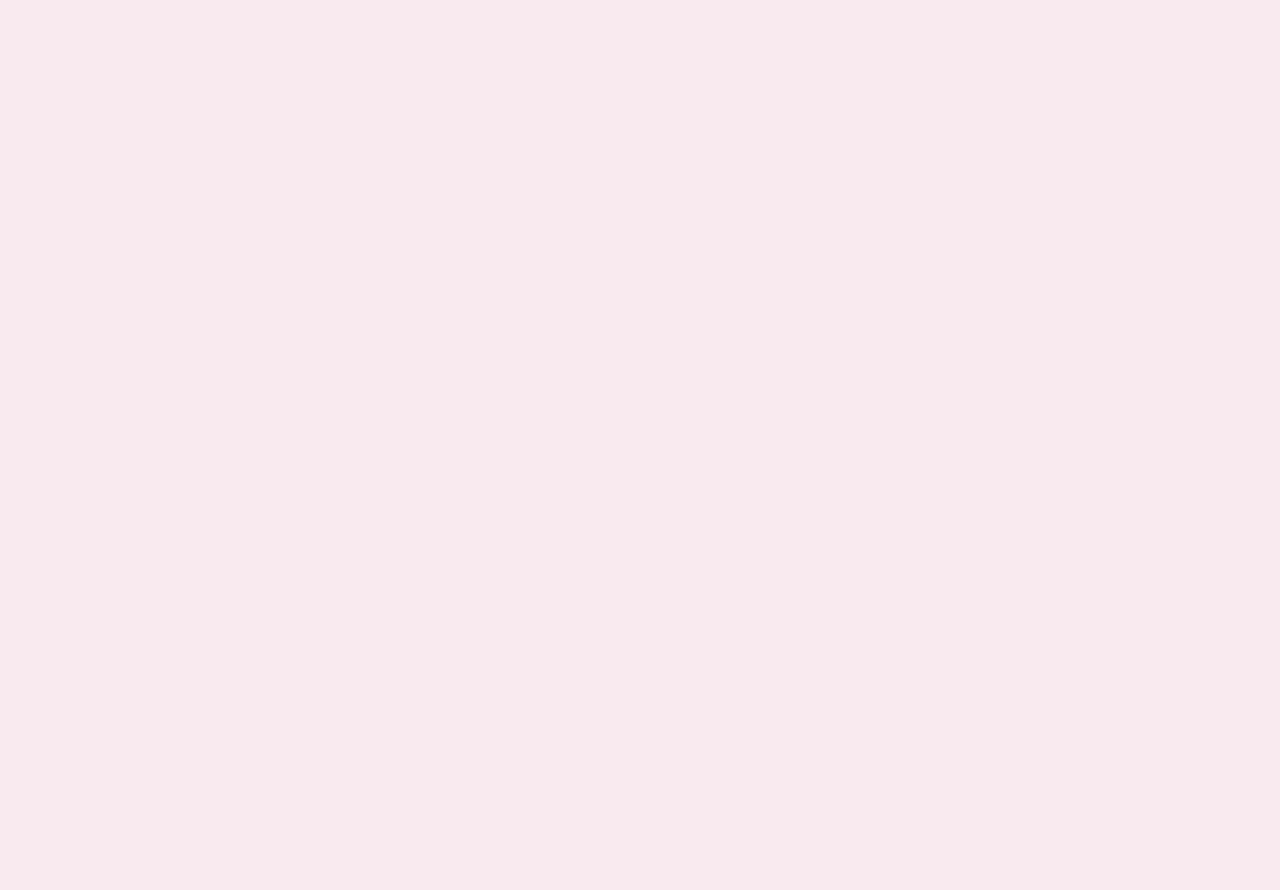
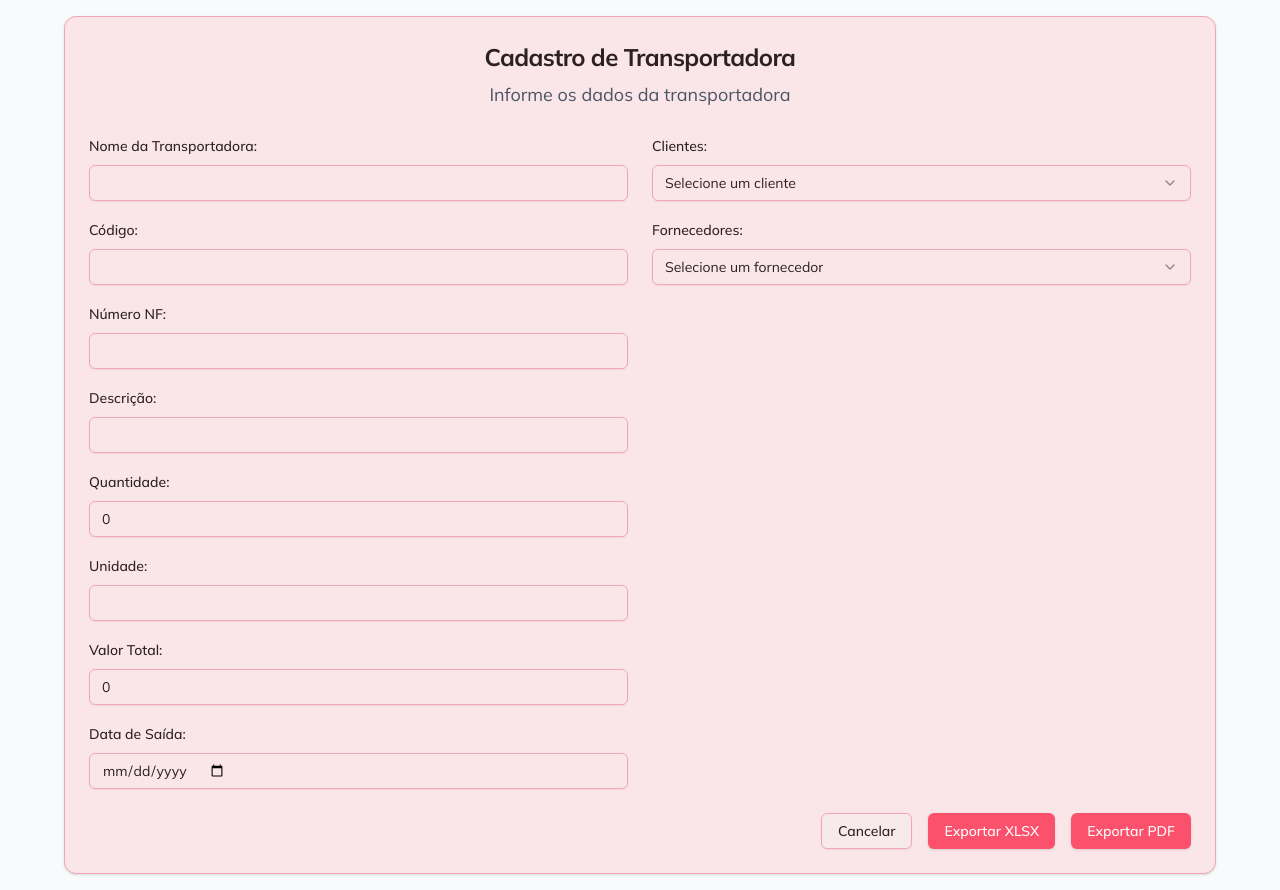
Before and after one commit to jairo-de-lima/patricia-prudente, a Next.js app: page /transportadora in a window 1280 px wide. Before the commit the page ends 800 px from the top, so only its background shows below. Built offline with nearby package versions, Linux system fonts and the light colour scheme.

Commit message:
Add transportadora form with export functionality and update dependencies

```diff
--- a/app/transportadora/_components/carrier.tsx
+++ b/app/transportadora/_components/carrier.tsx
@@ -1,5 +1,213 @@
-const CarrierPage = () => {
-  return <div></div>;
+"use client";
+
+import React, { useState } from "react";
+import {
+  Card,
+  CardContent,
+  CardHeader,
+  CardTitle,
+} from "@/app/_components/ui/card";
+import { Label } from "@/app/_components/ui/label";
+import { Input } from "@/app/_components/ui/input";
+import { Button } from "@/app/_components/ui/button";
+import {
+  Select,
+  SelectContent,
+  SelectItem,
+  SelectTrigger,
+  SelectValue,
+} from "@/app/_components/ui/select";
+
+import { saveAs } from "file-saver";
+import * as XLSX from "xlsx";
+import { jsPDF } from "jspdf";
+
+const CarrierPage = ({ fornecedores, clientes, transportadora }) => {
+  const [nomeTransportadora, setNomeTransportadora] = useState("");
+  const [codigo, setCodigo] = useState("");
+  const [numeroNF, setNumeroNF] = useState("");
+  const [descricao, setDescricao] = useState("");
+  const [quantidade, setQuantidade] = useState(0);
+  const [unidade, setUnidade] = useState("");
+  const [valorTotal, setValorTotal] = useState(0);
+  const [dataSaida, setDataSaida] = useState("");
+
+  const handleExportXLSX = () => {
+    const transportadoraData = [
+      {
+        Nome: nomeTransportadora,
+        Codigo: codigo,
+        NF: numeroNF,
+        Descricao: descricao,
+        Quantidade: quantidade,
+        Unidade: unidade,
+        ValorTotal: valorTotal,
+        DataSaida: dataSaida,
+      },
+    ];
+
+    const ws = XLSX.utils.json_to_sheet(transportadoraData);
+    const wb = XLSX.utils.book_new();
+    XLSX.utils.book_append_sheet(wb, ws, "Transportadora");
+    const excelBuffer = XLSX.write(wb, { bookType: "xlsx", type: "array" });
+    const file = new Blob([excelBuffer], { type: "application/octet-stream" });
+    saveAs(file, "transportadora.xlsx");
+  };
+
+  const handleExportPDF = () => {
+    const doc = new jsPDF();
+    doc.text("Transportadora - Dados", 20, 20);
+    doc.text(`Nome: ${nomeTransportadora}`, 20, 30);
+    doc.text(`Código: ${codigo}`, 20, 40);
+    doc.text(`Número NF: ${numeroNF}`, 20, 50);
+    doc.text(`Descrição: ${descricao}`, 20, 60);
+    doc.text(`Quantidade: ${quantidade}`, 20, 70);
+    doc.text(`Unidade: ${unidade}`, 20, 80);
+    doc.text(`Valor Total: ${valorTotal}`, 20, 90);
+    doc.text(`Data de Saída: ${dataSaida}`, 20, 100);
+    doc.save("transportadora.pdf");
+  };
+
+  return (
+    <div className="flex min-h-screen w-full items-center justify-center bg-gray-50 p-4">
+      <Card className="w-full max-w-6xl">
+        <CardHeader className="space-y-2">
+          <CardTitle className="text-center text-2xl font-bold">
+            Cadastro de Transportadora
+          </CardTitle>
+          <div className="text-center text-lg text-gray-600">
+            Informe os dados da transportadora
+          </div>
+        </CardHeader>
+
+        <CardContent>
+          <form className="space-y-6">
+            <div className="grid gap-6 md:grid-cols-2">
+              {/* Informações de Transportadora */}
+              <div className="space-y-4">
+                <div className="space-y-2">
+                  <Label htmlFor="nomeTransportadora">
+                    Nome da Transportadora:
+                  </Label>
+                  <Input
+                    id="nomeTransportadora"
+                    value={nomeTransportadora}
+                    onChange={(e) => setNomeTransportadora(e.target.value)}
+                  />
+                </div>
+                <div className="space-y-2">
+                  <Label htmlFor="codigo">Código:</Label>
+                  <Input
+                    id="codigo"
+                    value={codigo}
+                    onChange={(e) => setCodigo(e.target.value)}
+                  />
+                </div>
+                <div className="space-y-2">
+                  <Label htmlFor="numeroNF">Número NF:</Label>
+                  <Input
+                    id="numeroNF"
+                    value={numeroNF}
+                    onChange={(e) => setNumeroNF(e.target.value)}
+                  />
+                </div>
+                <div className="space-y-2">
+                  <Label htmlFor="descricao">Descrição:</Label>
+                  <Input
+                    id="descricao"
+                    value={descricao}
+                    onChange={(e) => setDescricao(e.target.value)}
+                  />
+                </div>
+                <div className="space-y-2">
+                  <Label htmlFor="quantidade">Quantidade:</Label>
+                  <Input
+                    id="quantidade"
+                    type="number"
+                    value={quantidade}
+                    onChange={(e) => setQuantidade(Number(e.target.value))}
+                  />
+                </div>
+                <div className="space-y-2">
+                  <Label htmlFor="unidade">Unidade:</Label>
+                  <Input
+                    id="unidade"
+                    value={unidade}
+                    onChange={(e) => setUnidade(e.target.value)}
+                  />
+                </div>
+                <div className="space-y-2">
+                  <Label htmlFor="valorTotal">Valor Total:</Label>
+                  <Input
+                    id="valorTotal"
+                    type="number"
+                    value={valorTotal}
+                    onChange={(e) => setValorTotal(Number(e.target.value))}
+                  />
+                </div>
+                <div className="space-y-2">
+                  <Label htmlFor="dataSaida">Data de Saída:</Label>
+                  <Input
+                    id="dataSaida"
+                    type="date"
+                    value={dataSaida}
+                    onChange={(e) => setDataSaida(e.target.value)}
+                  />
+                </div>
+              </div>
+
+              {/* Clientes e Fornecedores */}
+              <div className="space-y-4">
+                <div className="space-y-2">
+                  <Label>Clientes:</Label>
+                  <Select>
+                    <SelectTrigger>
+                      <SelectValue placeholder="Selecione um cliente" />
+                    </SelectTrigger>
+                    <SelectContent>
+                      {clientes.map((cliente) => (
+                        <SelectItem key={cliente.id} value={cliente.id}>
+                          {cliente.nome}
+                        </SelectItem>
+                      ))}
+                    </SelectContent>
+                  </Select>
+                </div>
+                <div className="space-y-2">
+                  <Label>Fornecedores:</Label>
+                  <Select>
+                    <SelectTrigger>
+                      <SelectValue placeholder="Selecione um fornecedor" />
+                    </SelectTrigger>
+                    <SelectContent>
+                      {fornecedores.map((fornecedor) => (
+                        <SelectItem key={fornecedor.id} value={fornecedor.id}>
+                          {fornecedor.nome}
+                        </SelectItem>
+                      ))}
+                    </SelectContent>
+                  </Select>
+                </div>
+              </div>
+            </div>
+
+            {/* Botões */}
+            <div className="mt-6 flex justify-end space-x-4">
+              <Button variant="outline" type="button">
+                Cancelar
+              </Button>
+              <Button type="button" onClick={handleExportXLSX}>
+                Exportar XLSX
+              </Button>
+              <Button type="button" onClick={handleExportPDF}>
+                Exportar PDF
+              </Button>
+            </div>
+          </form>
+        </CardContent>
+      </Card>
+    </div>
+  );
 };
 
 export default CarrierPage;
--- a/app/transportadora/page.tsx
+++ b/app/transportadora/page.tsx
@@ -1,9 +1,60 @@
 import CarrierPage from "./_components/carrier";
+
+// array de fornecedores para depuracao
+const fornecedores = [
+  {
+    nome: "Fornecedor A",
+    cnpj: "12.345.678/0001-99",
+    endereco: "Rua dos Fornecedores, 123",
+    telefone: "11 98765-4321",
+    email: "fornecedorA@email.com",
+  },
+  {
+    nome: "Fornecedor B",
+    cnpj: "98.765.432/0001-10",
+    endereco: "Avenida dos Fornecedores, 456",
+    telefone: "11 91234-5678",
+    email: "fornecedorB@email.com",
+  },
+];
+
+// Array de clientes para depuracao
+const clientes = [
+  {
+    nome: "Cliente X",
+    cnpj: "23.456.789/0001-11",
+    endereco: "Rua dos Clientes, 789",
+    telefone: "21 99876-5432",
+    email: "clienteX@email.com",
+  },
+  {
+    nome: "Cliente Y",
+    cnpj: "87.654.321/0001-22",
+    endereco: "Avenida dos Clientes, 321",
+    telefone: "21 93456-7890",
+    email: "clienteY@email.com",
+  },
+];
+// Dados de transportadora (exemplo)
+const transportadora = {
+  nome: "Transportadora Z",
+  codigo: "TRANS123",
+  nf: "NF-456789",
+  dataSaida: "2025-01-05",
+  descricao: "Transporte de mercadorias",
+  quantidade: 10,
+  unitario: 50,
+  valorTotal: 500,
+};
 
 const Carrier = () => {
   return (
     <div>
-      <CarrierPage />
+      <CarrierPage
+        fornecedores={fornecedores}
+        clientes={clientes}
+        transportadora={transportadora}
+      />
     </div>
   );
 };
```
Also changed, not shown: package.json (+6 -2 lines), 1 other file (tests, documents, lock files or other folders).
